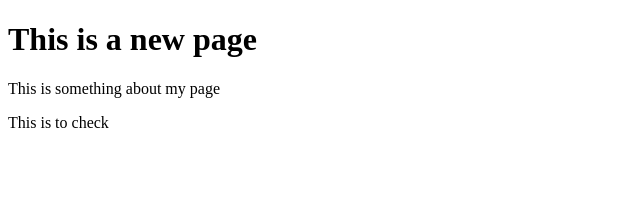
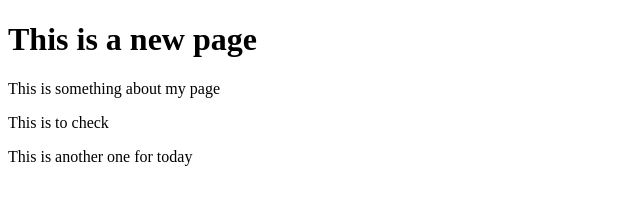
Before and after one commit to SterlingBoom/Cars, a plain HTML site: page index.html in a window 1280 px wide. Shown: the whole page, without its empty margins (0-640 px from the left). Drawn offline with Linux system fonts and the light colour scheme.

Commit message:
index again

```diff
--- a/index.html
+++ b/index.html
@@ -10,5 +10,6 @@
     <h1>This is a new page</h1>
     <p>This is something about my page</p>
     <p>This is to check</p>
+    <p>This is another one for today</p>
 </body>
 </html>
```
